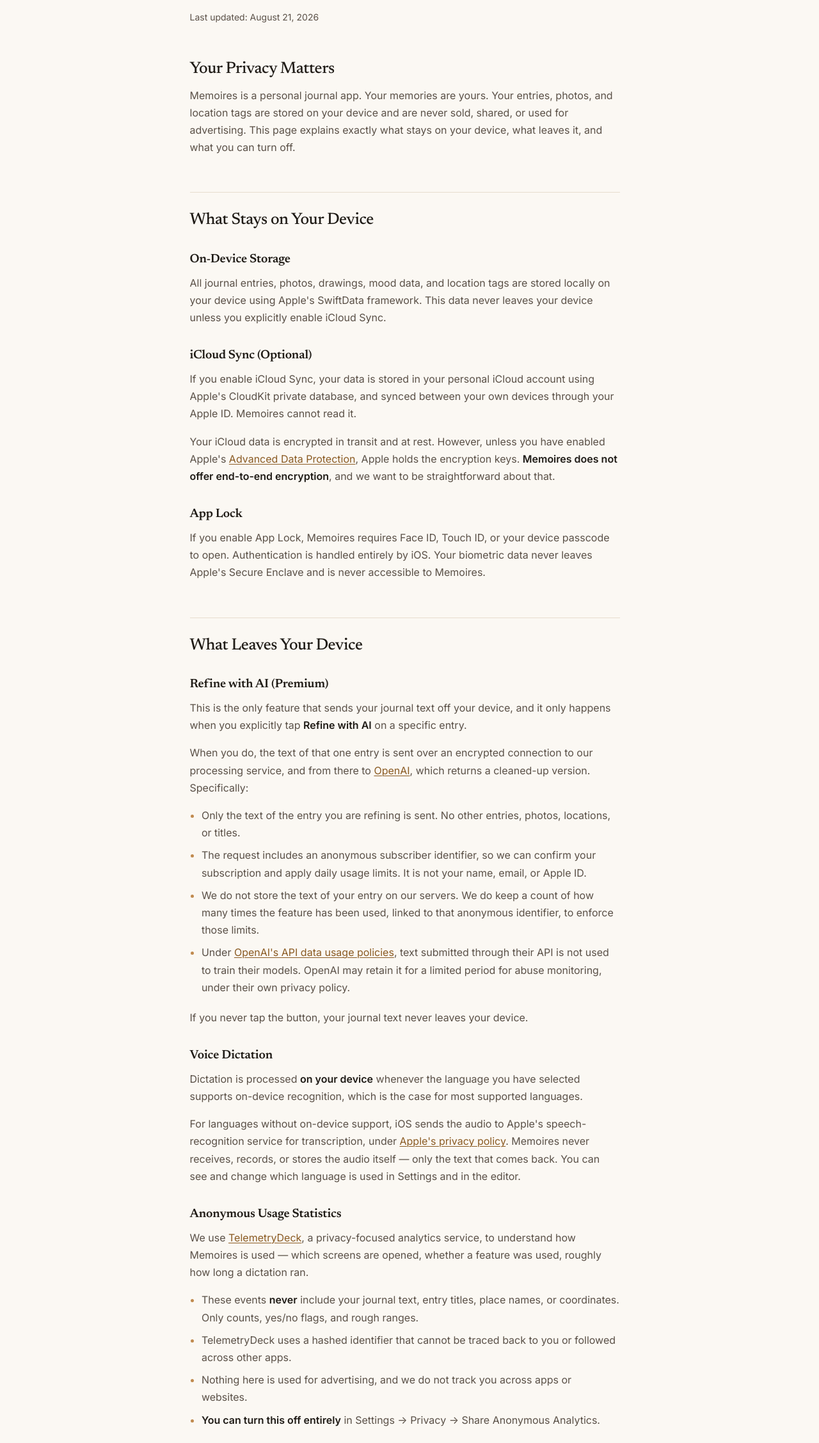
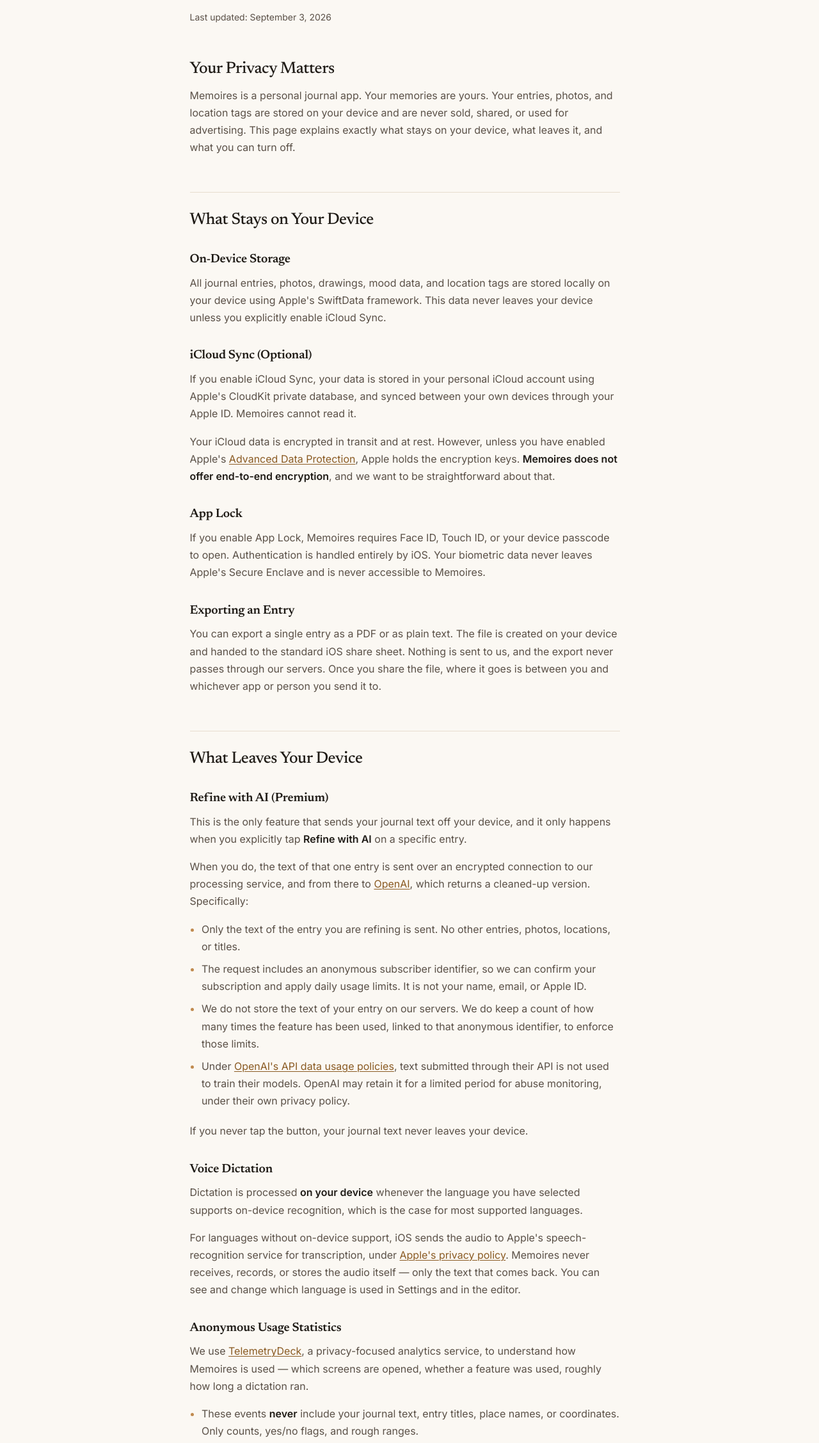
Before and after one commit to cesarbermejom/memoires-website, a website: page privacy/index.html in a window 1280 px wide. Shown: the part 253-2508 px from the top of the page at 64% size. Drawn offline with Linux system fonts and the light colour scheme.

Commit message:
Update the privacy policy for the 2.0 app
Three changes, each checked against the app source rather than assumed:

- The analytics opt-out path was stale. It said Settings > Privacy >
  Share Anonymous Analytics; PrivacySettingsView now puts the toggle at
  Settings > Privacy and security > Analytics > Share anonymous usage.
  This is the policy's most practical instruction, and following it would
  not have found the setting.
- Documents PDF and plain-text export, which the policy did not mention.
  ExportService writes to the app's temporary directory and hands the file
  to the iOS share sheet, with no network call, so it belongs under what
  stays on the device.
- Data Retention said deleting removes a memory permanently but said
  nothing about archiving. Memory.archive() sets isArchived and keeps the
  entry, so the section now separates the two and points at Settings >
  Archive.

Everything else in the policy still holds: the same six permissions, no
new SDKs, and RevenueCat, TelemetryDeck, App Attest and the Supabase
function that calls OpenAI are all unchanged.

Terms of Service needed no change. Checked the free tier against
Constants.freeMemoryLimit (still 10) and the prices against App Store
Connect: $2.99 monthly and $19.99 yearly are both current, and the "save
44%" figure is right.

```diff
--- a/privacy/index.html
+++ b/privacy/index.html
@@ -66,7 +66,7 @@
 
       <p class="mb-5 text-xs font-semibold uppercase tracking-[0.18em] text-amber">Legal</p>
       <h1 class="font-display text-4xl leading-[1.1] font-medium tracking-[-0.025em] text-balance sm:text-5xl">Privacy Policy</h1>
-      <p class="mt-5 text-sm text-ink-soft">Last updated: August 21, 2026</p>
+      <p class="mt-5 text-sm text-ink-soft">Last updated: September 3, 2026</p>
 
       <div class="legal mt-14">
 
@@ -84,6 +84,9 @@
 
         <h3>App Lock</h3>
         <p>If you enable App Lock, Memoires requires Face ID, Touch ID, or your device passcode to open. Authentication is handled entirely by iOS. Your biometric data never leaves Apple's Secure Enclave and is never accessible to Memoires.</p>
+
+        <h3>Exporting an Entry</h3>
+        <p>You can export a single entry as a PDF or as plain text. The file is created on your device and handed to the standard iOS share sheet. Nothing is sent to us, and the export never passes through our servers. Once you share the file, where it goes is between you and whichever app or person you send it to.</p>
 
         <h2>What Leaves Your Device</h2>
 
@@ -108,7 +111,7 @@
         <li>These events <strong>never</strong> include your journal text, entry titles, place names, or coordinates. Only counts, yes/no flags, and rough ranges.</li>
         <li>TelemetryDeck uses a hashed identifier that cannot be traced back to you or followed across other apps.</li>
         <li>Nothing here is used for advertising, and we do not track you across apps or websites.</li>
-        <li><strong>You can turn this off entirely</strong> in Settings &rarr; Privacy &rarr; Share Anonymous Analytics.</li>
+        <li><strong>You can turn this off entirely</strong> in Settings &rarr; Privacy and security &rarr; Analytics &rarr; Share anonymous usage.</li>
         </ul>
 
         <h3>Subscriptions</h3>
@@ -150,7 +153,7 @@
         <p>memoires.app uses <a href="https://plausible.io/privacy-focused-web-analytics" target="_blank" rel="noopener">Plausible Analytics</a>, a privacy-friendly, cookieless analytics tool, to count page visits. It sets no cookies, collects no personal data, and does not track visitors across sites.</p>
 
         <h2>Data Retention</h2>
-        <p>Your entries stay on your device — and in your personal iCloud account if sync is enabled — until you delete them. Deleting a memory removes it permanently. Uninstalling the app removes all local data. To remove synced data, delete the app's data from your iCloud settings.</p>
+        <p>Your entries stay on your device — and in your personal iCloud account if sync is enabled — until you delete them. Archiving a memory is not deleting it: the entry is hidden from your timeline but kept, and you can read, restore, or delete it under Settings &rarr; Archive. Deleting a memory removes it permanently. Uninstalling the app removes all local data. To remove synced data, delete the app's data from your iCloud settings.</p>
 
         <h2>Children's Privacy</h2>
         <p>Memoires is not directed at children under the age of 13. We do not knowingly collect personal information from children.</p>
```
